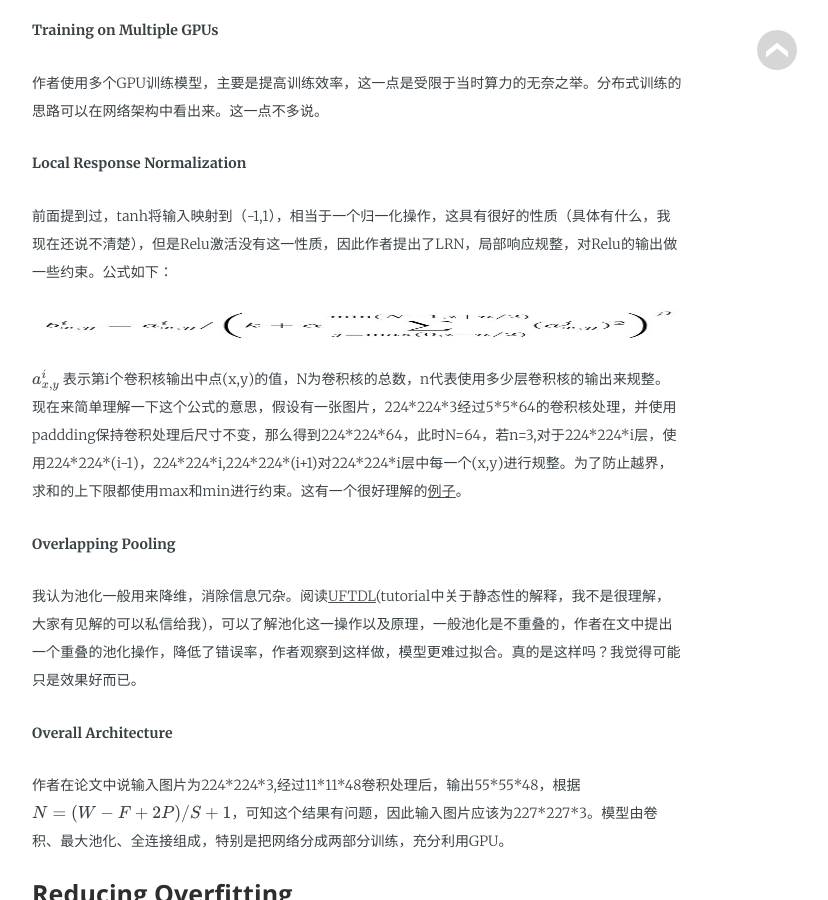
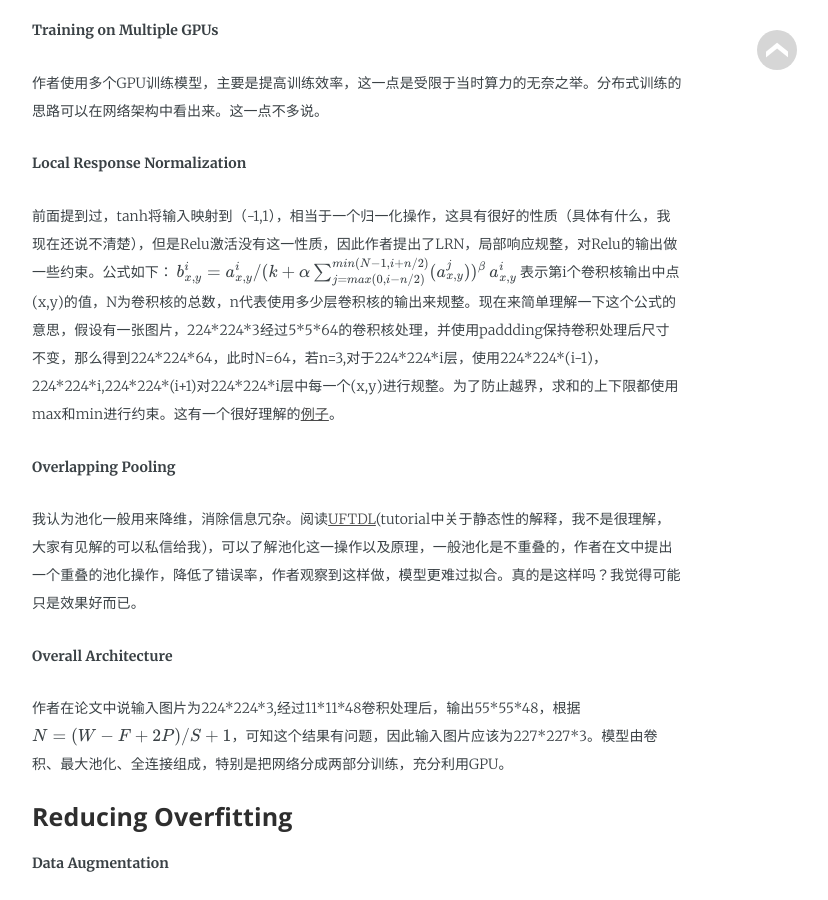
Before and after one commit to kleinzcy/kleinzcy.github.io, a Jekyll site: the page built from _posts/2019-06-23-alexnet.md, in a window 1280 px wide and 900 px high, scrolled down 1505 px. Shown: the whole window, without its empty margins (283-1111 px from the left). Built offline with Jekyll 4.4.1, drawn with Linux system fonts in a browser that asks for light colours; some web fonts are replaced; formulas are drawn with MathJax 3.

Commit message:
Update ImageNet Classification with Deep Convolutional Neural Networks

```diff
--- a/_posts/2019-06-23-alexnet.md
+++ b/_posts/2019-06-23-alexnet.md
@@ -30,9 +30,7 @@
 **Local Response Normalization**
 
   前面提到过，tanh将输入映射到（-1,1），相当于一个归一化操作，这具有很好的性质（具体有什么，我现在还说不清楚），但是Relu激活没有这一性质，因此作者提出了LRN，局部响应规整，对Relu的输出做一些约束。公式如下：
-  <figure>
-   <img src="{{ "/media/img/LRN.JPG" | absolute_url }}" height="30" width="150"/>
-  </figure>
+  $$ b^i_{x,y} = a^i_{x,y}/(k+\alpha \sum_{j=max(0,i-n/2)}^{min(N-1,i+n/2)}(a^j_{x,y}))^\beta $$
   $$ a^i_{x,y} $$ 表示第i个卷积核输出中点(x,y)的值，N为卷积核的总数，n代表使用多少层卷积核的输出来规整。现在来简单理解一下这个公式的意思，假设有一张图片，224\*224\*3经过5\*5\*64的卷积核处理，并使用paddding保持卷积处理后尺寸不变，那么得到224\*224\*64，此时N=64，若n=3,对于224\*224\*i层，使用224\*224\*(i-1)，224\*224\*i,224\*224\*(i+1)对224\*224\*i层中每一个(x,y)进行规整。为了防止越界，求和的上下限都使用max和min进行约束。这有一个很好理解的[例子](https://blog.csdn.net/yangdashi888/article/details/77918311)。
 
 **Overlapping Pooling**
@@ -49,19 +47,12 @@
 
   文中用了两种形式的数据增强，第一种形式的数据增强包括生成图像平移和水平反射。原始图片尺寸为256\*256,随机裁剪227\*227构成新的图片，并通过水平反射生成新的图片，通过这两种方法使数据集扩大2048。
 
-  <aside>
-   <figure class="left">
+   <figure>
       <img src="{{ "/media/img/AlexNet-Data-Augmentation-Mirror-Image.jpg#left" | absolute_url }}" />
       <figcaption>随机裁剪</figcaption>
-   </figure>
-  </aside>
-
-  <aside>
-   <figure class="right">
       <img src="{{ "/media/img/AlexNet-Data-Augmentation-Random-Crops.jpg#right" | absolute_url }}" />
       <figcaption>水平反射</figcaption>
    </figure>
-  </aside>
 
   在测试阶段，对测试图片的四个角和中央进行裁剪，得到五张图片，对这五张图片的预测结果进行平均。
 
```
